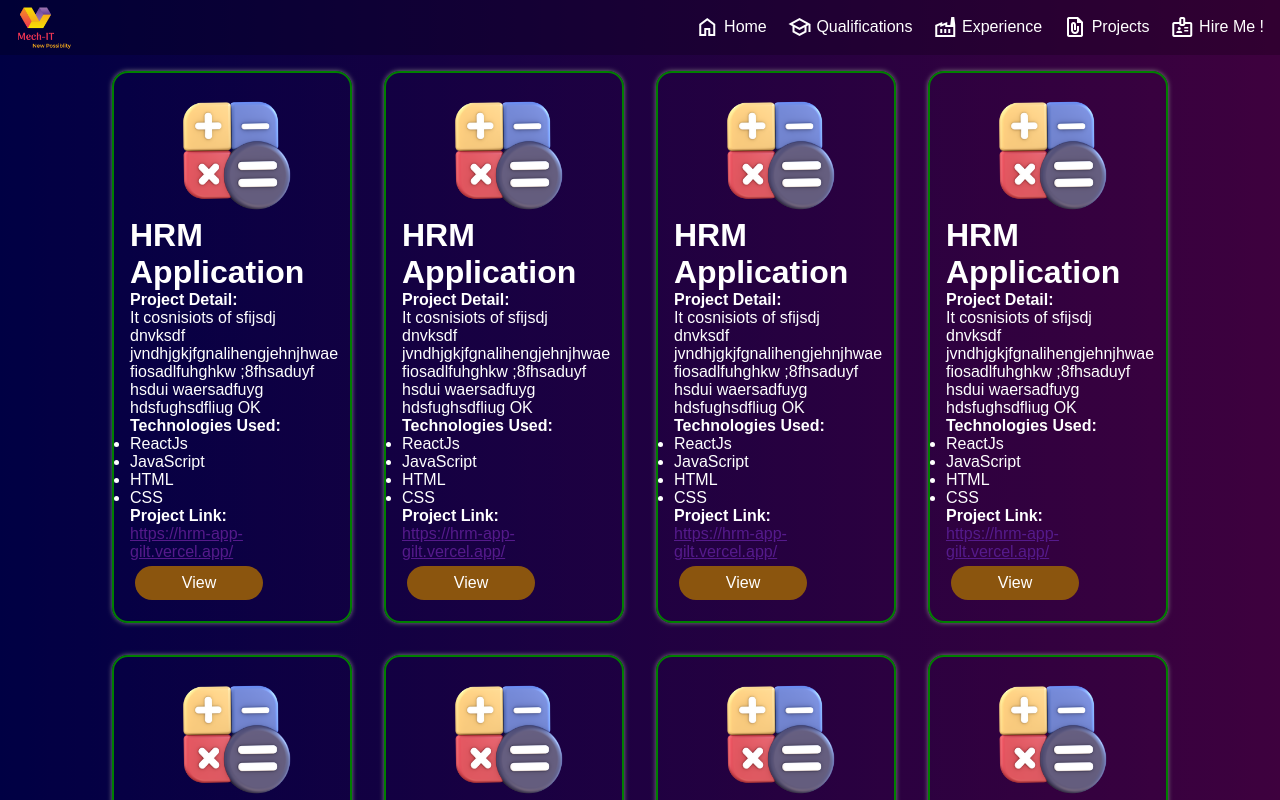
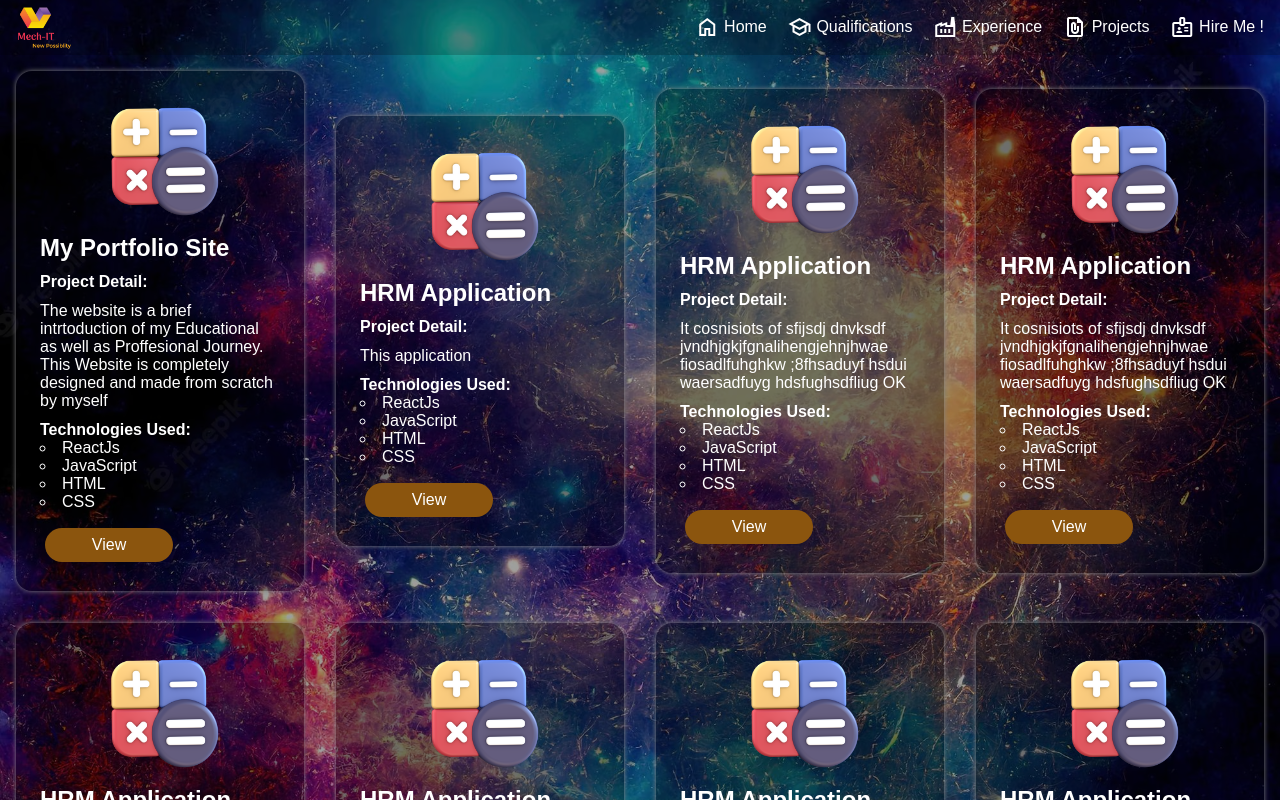
Before and after one commit to Sumitpanchal1993/mechit, a React (Create React App) app: page /project in a window 1280 px wide. Shown: the top 800 px of the page. Built offline with nearby package versions, Linux system fonts and the light colour scheme.

Commit message:
Updated Layout and CSS

```diff
--- a/src/Assly/Home.css
+++ b/src/Assly/Home.css
@@ -1,10 +1,34 @@
 /* Desktop View code */
+
+.title {
+  background-clip: text;
+}
 
 .myHeading {
   font-size: 100px;
   font-weight: 600;
+  background-clip: text;
+  color: transparent;
+  background-image:linear-gradient(orange, yellow);
+  /* background-size: contain; */
+  /* background-position: center; */
+  animation: nameanimation 5s ease infinite;
 }
 
+@keyframes nameanimation {
+  0% {
+    transform: scale(1.05);
+  }
+  25% {
+    transform: scale(1.05);
+  }
+  50% {
+    transform: scale(1.15);
+  }
+  100% {
+     transform: scale(1.05);
+  }
+}
 
 .myBio {
   font-size: xx-large;
@@ -41,16 +65,14 @@
   display: none;
 }
 
-.explore_menu>a {
+.explore_menu > a {
   text-decoration: none;
   font-weight: bold;
   color: white;
   padding: 0.5rem;
 }
 
-
-
-@media screen and (max-width:768px) {
+@media screen and (max-width: 768px) {
   .homecontainer {
     display: flex;
     flex-direction: column-reverse;
@@ -70,7 +92,6 @@
     display: flex;
     flex-direction: column;
     /* gap: 0.5rem; */
-
   }
 
   .poster img {
--- a/src/Assly/Home.jsx
+++ b/src/Assly/Home.jsx
@@ -1,53 +1,46 @@
-import React from 'react'
-import { Link } from 'react-router-dom'
+import React from "react";
+import { Link } from "react-router-dom";
 // import MyButton from '../Components/MyButton'
-import '../Assly/Home.css'
-import Poster from '../Media/Poster3.png'
-
+import "../Assly/Home.css";
+import Poster from "../Media/Poster3.png";
 
 const aboutMe = () => {
-  let menu = document.getElementsByClassName('explore_menu')
-  if (menu[0].style.display === 'none') {
-    menu[0].style.display = 'flex'
-  }
-  else (
-    menu[0].style.display = 'none'
-  )
-}
-
+  let menu = document.getElementsByClassName("explore_menu");
+  if (menu[0].style.display === "flex") {
+    menu[0].style.display = "none";
+  } else menu[0].style.display = "flex";
+};
 
 function Home() {
   return (
     <>
       <div className="homecontainer">
         <div className="home_lhs">
-          <div className='title'>
+          <div className="title">
             <h1>Hi ! Visitor This is:</h1>
-            <p className='myHeading'>Sumit Panchal</p>
-            <p className='myBio'>Web Developer and a Mechanical Engineer</p>
+            <p className="myHeading">Sumit Panchal</p>
+            <p className="myBio">Web Developer and a Mechanical Engineer</p>
           </div>
 
-          <div className='exp_btn'>
+          <div className="exp_btn">
             <button onClick={aboutMe}>Explore About Me</button>
-            <div className='explore_menu'>
-              <Link to='/qualification'>Qualification</Link>
-              <Link to='/experience'>Experience</Link>
-              <Link to='/project'>Projects</Link>
-              <Link to='/contact'>Contact Me</Link>
-              <Link to='/contact'>Hire Me</Link>
+            <div className="explore_menu">
+              <Link to="/qualification">Qualification</Link>
+              <Link to="/experience">Experience</Link>
+              <Link to="/project">Projects</Link>
+              <Link to="/contact">Contact Me</Link>
+              <Link to="/contact">Hire Me</Link>
             </div>
           </div>
         </div>
         <div className="home_rhs">
-          <div className='poster'>
+          <div className="poster">
             <img src={Poster} alt="" />
           </div>
         </div>
       </div>
-
-
     </>
-  )
+  );
 }
 
-export default Home
+export default Home;
--- a/src/Components/Educard.css
+++ b/src/Components/Educard.css
@@ -10,7 +10,8 @@
     box-sizing: border-box;
     box-shadow: 3px 5px 10px grey;
     margin: 1rem;
-    background: rgba(0, 0, 0, 0.3)
+    background: rgba(0, 0, 0, 0.6);
+    gap:1rem
 }
 
 .progress {
@@ -29,15 +30,13 @@
     display: flex;
     align-items: center;
     justify-content: center;
-    box-shadow: 0 0 8px 3px white;
-    background: conic-gradient(red 50deg, green 0deg);
+    background: conic-gradient(rgb(23, 182, 161) 50deg, rgb(211, 132, 14) 0deg);
 }
 
 .prog_ID {
     width: 7rem;
     height: 7rem;
     background: black;
-    box-shadow: 0 0 8px yellowgreen inset;
     border-radius: 50%;
     display: flex;
     align-items: center;
@@ -48,11 +47,13 @@
     z-index: 10;
     position: absolute;
     font-size: 1.5rem;
-    font-family: roboto;
+    font-family: roboto, Arial, Helvetica, sans-serif;
 }
 
 .course_name {
     text-align: center;
+    font-size: 1.1rem;
+    margin: 0 0 0.5rem 0 ;
 }
 
 .name_detail{
--- a/src/Components/ExperienceCard.css
+++ b/src/Components/ExperienceCard.css
@@ -4,6 +4,8 @@
   margin: 1rem;
   padding: 1.5rem;
   border-radius: 2rem;
+  background: rgba(0, 0, 0, 0.5);
+  max-width: 40rem;
 }
 
 .title{
--- a/src/Components/ProjectCards.css
+++ b/src/Components/ProjectCards.css
@@ -1,13 +1,15 @@
 .cardBody{
     display: flex;
     flex-direction: column;
-    border: 2px solid green;
-    padding: 1rem;
+    gap: 0.7rem;
+    padding: 1.5rem;
     margin: 1rem;
     border-radius: 1rem;
     box-shadow: 0 0 5px grey ;
     transition: all 0.5s ease;
     width: 15rem;
+    min-width: 18rem;
+    background-color: rgba(0, 0, 0, 0.3);
 }
 
 .card_logo{
@@ -33,3 +35,11 @@ div.cardBody img{
 
 
 }
+
+.cardBody ul{
+    list-style:circle;
+    list-style-position: inside;
+}
+.viewbtn a > span{
+ color: white;
+}
--- a/src/Components/ProjectCards.jsx
+++ b/src/Components/ProjectCards.jsx
@@ -10,7 +10,7 @@ function Cards(props) {
           <img src={Logo} alt="Logo" />
         </div>
         <div>
-          <h1>{props.data.title}</h1>
+          <h2>{props.data.title}</h2>
         </div>
         <div>
           <h4>Project Detail:</h4>
@@ -20,22 +20,17 @@ function Cards(props) {
         </div>
         <div>
           <h4>Technologies Used:</h4>
-          <ul>
+          <ul className="list">
             {props.data.tech.map((item) => {
               return <li>{item}</li>;
             })}
           </ul>
         </div>
         <div>
-          <h4>Project Link:</h4>
-          <a href="" target="_blank">
-            {props.data.link}
-          </a>
-        </div>
-        <div>
           <button className="viewbtn">
-            {/* <span className="material-symbols-outlined">visibility</span> */}
-            <span>View</span>
+            <a href={props.data.link} target="_blank">
+              <span>View</span>
+            </a>
           </button>
         </div>
       </div>
--- a/src/Static Data/Project.jsx
+++ b/src/Static Data/Project.jsx
@@ -1,17 +1,16 @@
 const project = [
   {
     id: 1,
-    title: "HRM Application",
+    title: "My Portfolio Site",
     detail:
-      "It cosnisiots of sfijsdj dnvksdf jvndhjgkjfgnalihengjehnjhwae fiosadlfuhghkw ;8fhsaduyf hsdui waersadfuyg hdsfughsdfliug OK",
+      "The website is a brief intrtoduction of my Educational as well as Proffesional Journey. This Website is completely designed and made from scratch by myself",
     tech: ["ReactJs", "JavaScript", "HTML", "CSS"],
-    link: "https://hrm-app-gilt.vercel.app/",
+    link: "https://mechit-sumitpanchal1993.vercel.app/",
   },
   {
     id: 1,
     title: "HRM Application",
-    detail:
-      "It cosnisiots of sfijsdj dnvksdf jvndhjgkjfgnalihengjehnjhwae fiosadlfuhghkw ;8fhsaduyf hsdui waersadfuyg hdsfughsdfliug OK",
+    detail: "This application",
     tech: ["ReactJs", "JavaScript", "HTML", "CSS"],
     link: "https://hrm-app-gilt.vercel.app/",
   },
--- a/src/index.css
+++ b/src/index.css
@@ -1,4 +1,4 @@
-:root {
+/* :root {
     --purple: #673de6;
     --bgcol: #e5e5e5;
     --mutetext: #727586;
@@ -6,20 +6,20 @@
     --myorange: #FCA311;
     --teal: #218380;
     --darkblue: #14213d;
-}
+} */
 
 * {
     margin: 0;
     padding: 0;
-    font-family: sans-serif;
+    font-family: sans-serif, Arial, Helvetica;
     box-sizing: border-box;
 }
 
 body {
-    background-image: linear-gradient(90deg, #00006d, #630163);
+    height: 100vh;
+    /* background-image: linear-gradient(45deg,  #00006d, #630163); */
+    background-image: url(../src/Media/BG_Univ.avif);
     color: white;
+    background-size: cover;
+    background-position: center;
 }
-
-/* div {
-    border: 1px solid black;
-} */
```
Also changed, not shown: src/Media/Calc_img.jpg (deleted), src/Media/Poster3.jpeg (deleted). Lines whose indentation alone changed are shown as unchanged.
